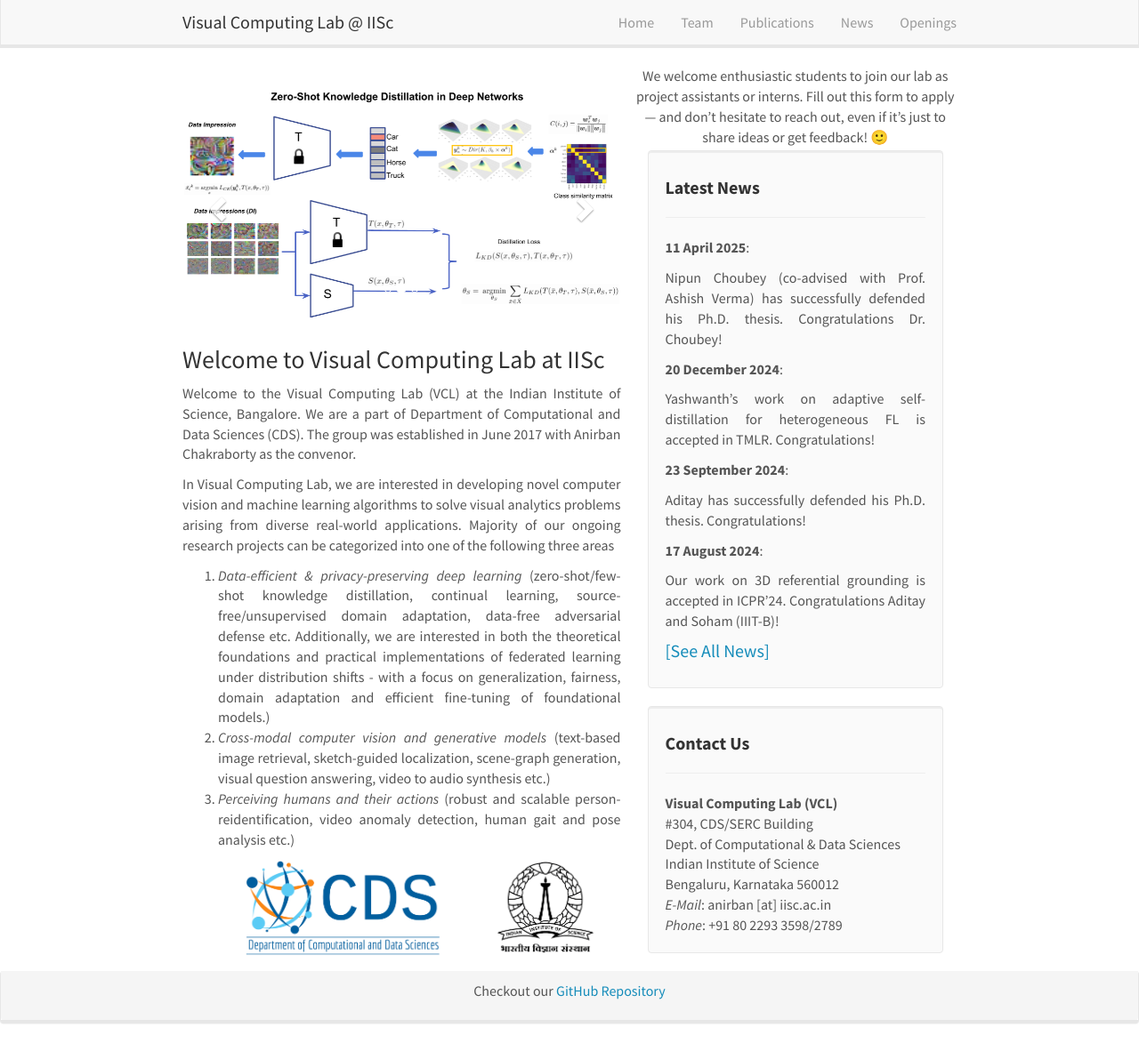
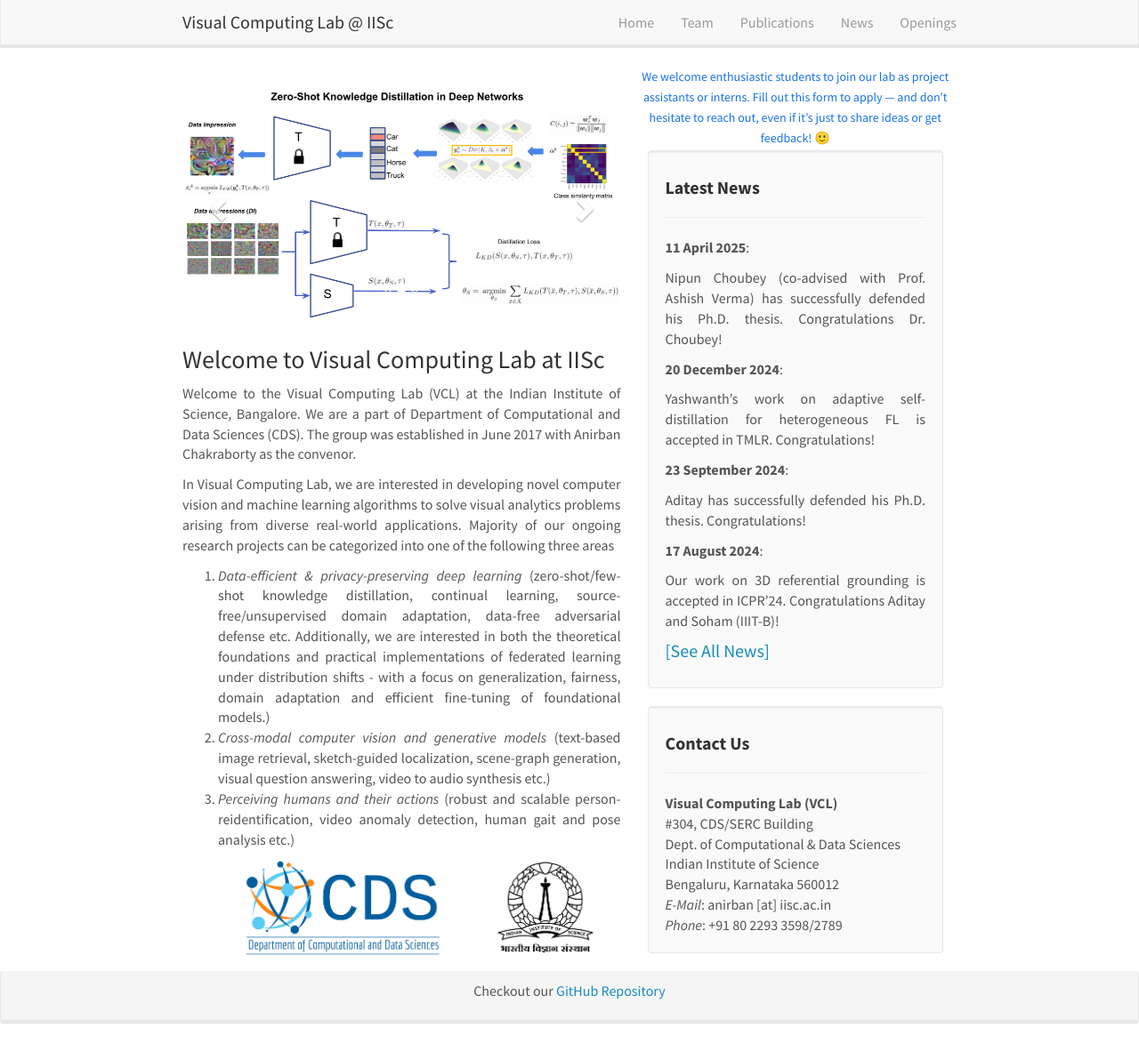
Before and after one commit to vcl-iisc/vclab-website, a Jekyll site: the page built from _pages/home.md, in a window 1280 px wide and 1173 px high. Shown: the whole window at 89% size. Built offline with Jekyll 4.4.1, drawn with Linux system fonts in a browser that asks for light colours; nearby versions of some CDN libraries.

Commit message:
Update homelay.html

```diff
--- a/_layouts/homelay.html
+++ b/_layouts/homelay.html
@@ -44,8 +44,12 @@ layout: default
 <div id="newsid" class="col-sm-4 nopadding-right" >
 	{% include tweets.html %}
 </div> -->
+<!-- <div class="top-accent">
+	</div> -->
+
 <div class="top-accent">
-	We welcome enthusiastic students to join our lab as project assistants or interns. Fill out this form to apply — and don’t hesitate to reach out, even if it’s just to share ideas or get feedback! 🙂
+  <span class="accent-text">We welcome enthusiastic students to join our lab as project assistants or interns. Fill out this form to apply — and don’t hesitate to reach out, even if it’s just to share ideas or get feedback! 🙂
+</span>
 </div>
 
 <div id="newsid" class="col-sm-5" >
```
